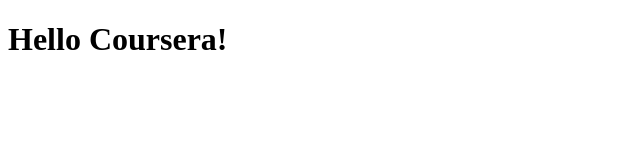
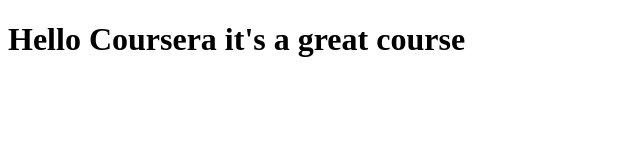
Before and after one commit to PardnerG/Coursera-test, a plain HTML site: page index.html in a window 1280 px wide. Shown: the whole page, without its empty margins (0-640 px from the left). Drawn offline with Linux system fonts and the light colour scheme.

Commit message:
small change

```diff
--- a/index.html
+++ b/index.html
@@ -4,6 +4,6 @@
 	<title>HELLO Coursera</title>
 </head>
 <body>
-	<h1>Hello Coursera!</h1>
+	<h1>Hello Coursera it's a great course</h1>
 </body>
 </html>
```
